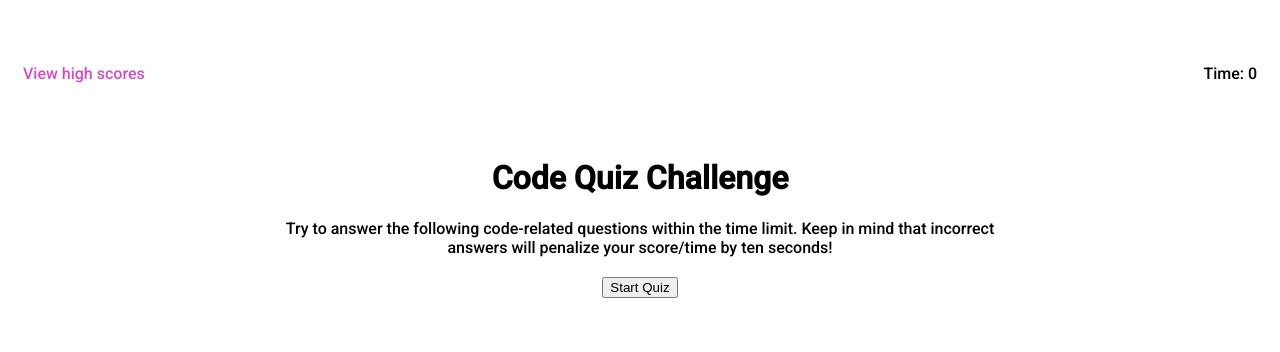
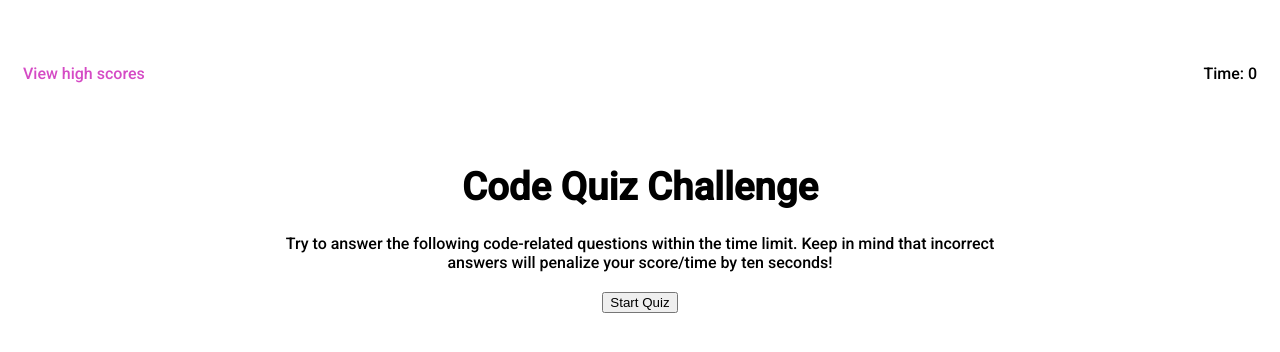
Before and after one commit to wolldog/lets-code-quiz, a plain HTML site: page index.html in a window 1280 px wide. Drawn offline with Linux system fonts and the light colour scheme.

Commit message:
Style titleDiv text to larger

```diff
--- a/assets/css/style.css
+++ b/assets/css/style.css
@@ -37,3 +37,8 @@ header a {
     max-width: 60%;
     margin: 20px auto;
 }
+
+#titleDiv {
+
+    font-size: larger;
+}
```
